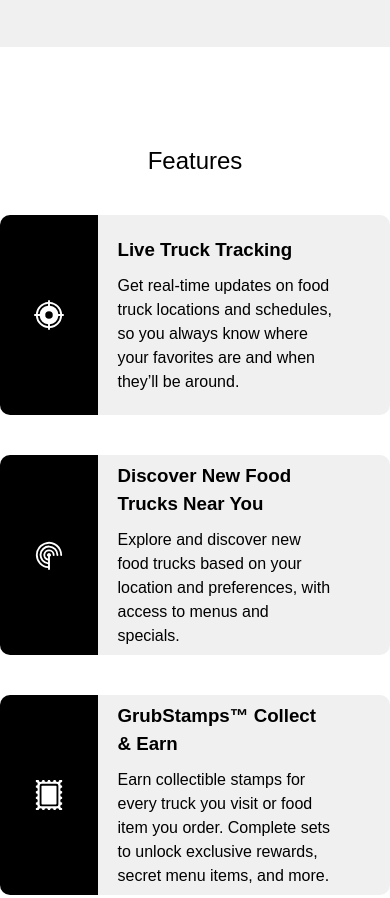
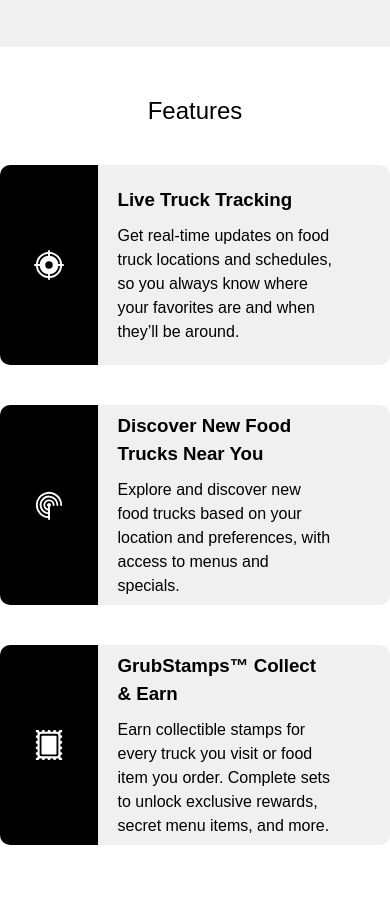
Before and after one commit to Mig-uel/ACE1025, a plain HTML site: page project_1/index.html in a window 390 px wide. Shown: the part 1177-2075 px from the top of the page. Drawn offline with Linux system fonts and the light colour scheme; a web font is replaced by a local one.

Commit message:
Reduce padding in section container for better layout - Adjusted padding from 100px to 50px to enhance spacing - Aims to improve overall visual balance and responsiveness

```diff
--- a/project_1/main.css
+++ b/project_1/main.css
@@ -134,7 +134,7 @@ a:hover {
 }
 
 .section-container {
-  padding: 100px 0; /* Add padding to the section container */
+  padding: 50px 0; // Add padding to the section container
 }
 
 .features {
```
